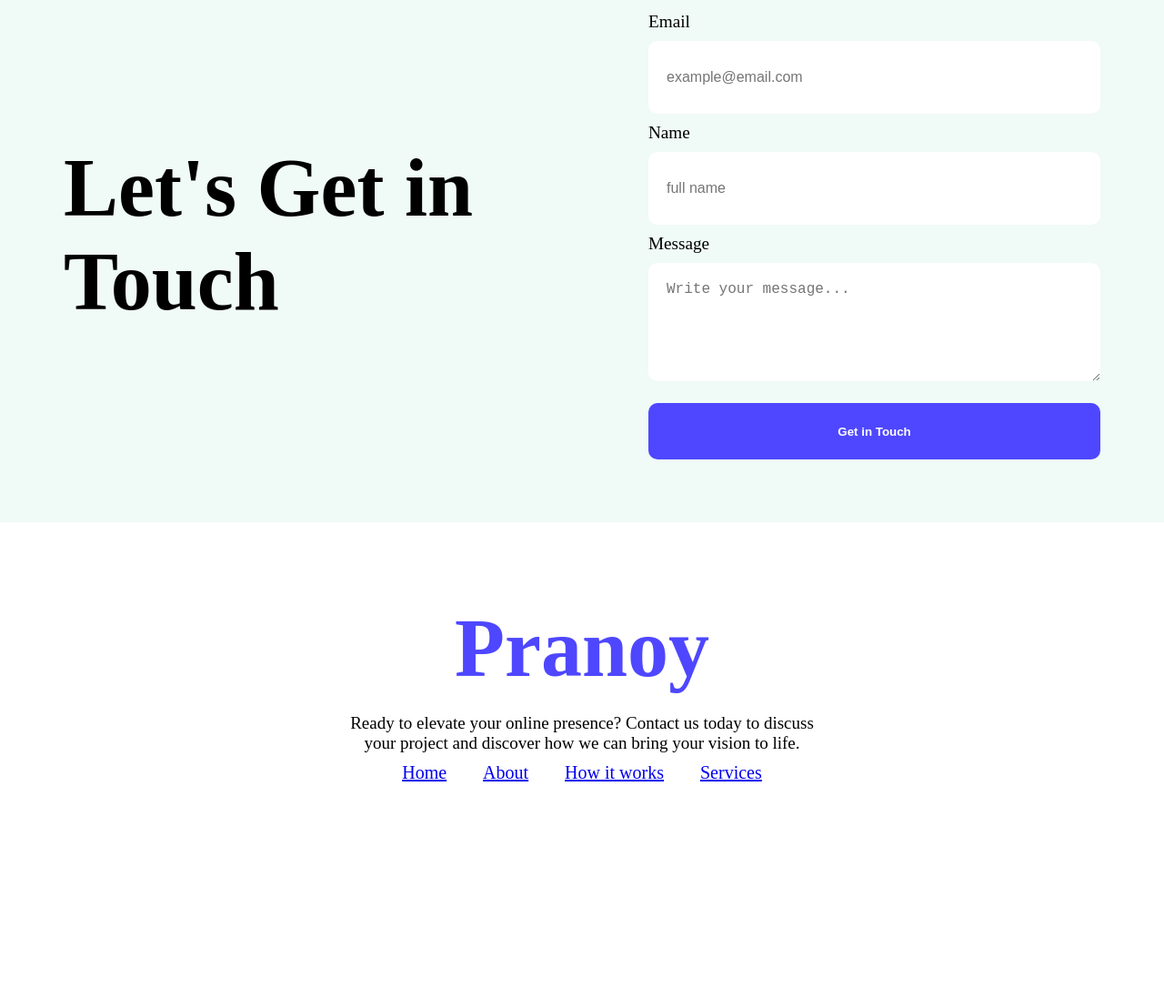
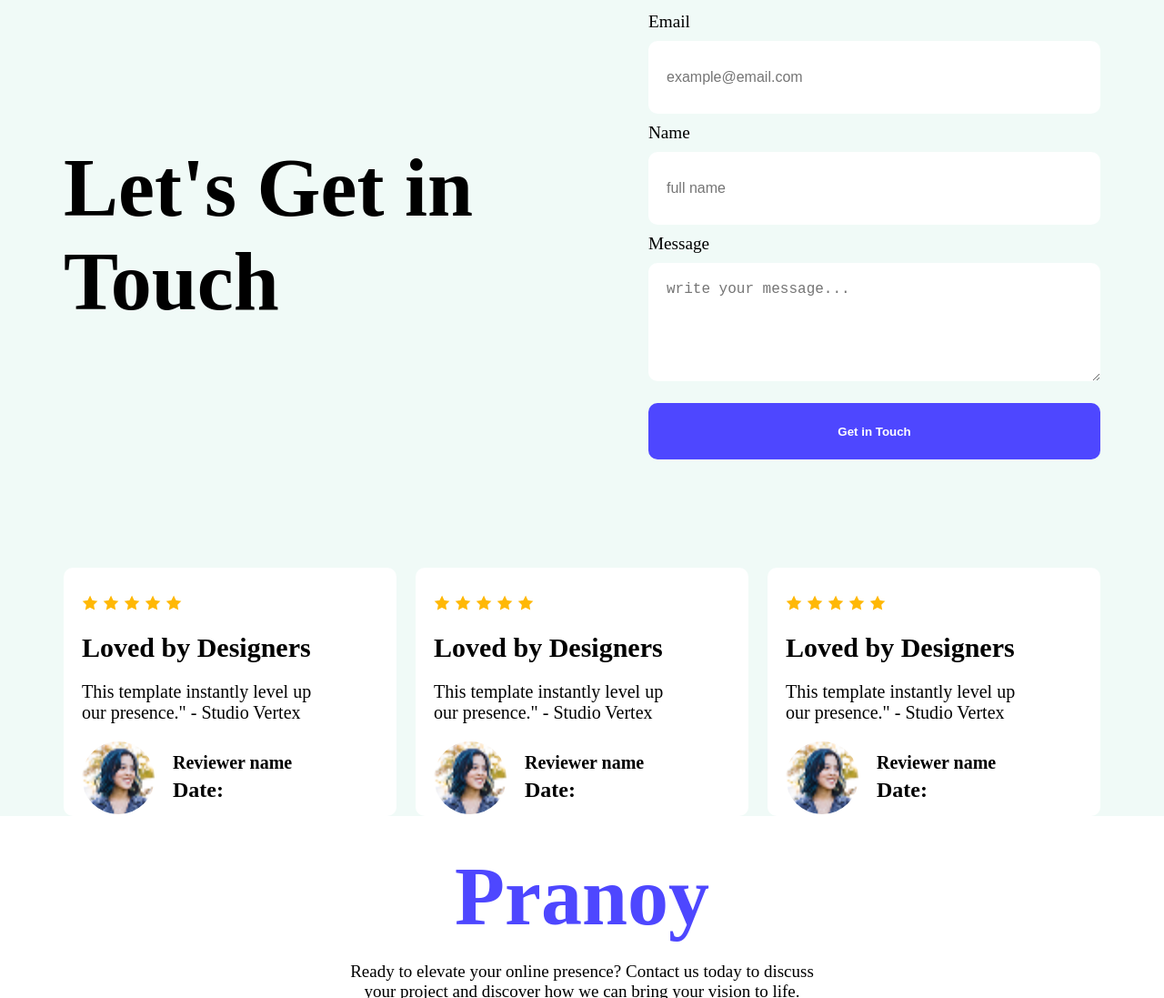
Before and after one commit to Pranoy-B/B12A01-landing-launchpad, a plain HTML site: page index.html in a window 1280 px wide. Shown: the part 1672-2769 px from the top of the page at 91% size. Before the commit the page ends 2724 px from the top, so only its background shows below. Drawn offline with Linux system fonts and the light colour scheme.

Commit message:
review section added

```diff
--- a/CSS/style.css
+++ b/CSS/style.css
@@ -264,3 +264,67 @@ input {
 .footer-bar a{
     font-size: 20px;
 }
+
+
+/* Review Section */
+
+.review {
+    max-width: 1140px;
+    margin: auto;
+    display: flex;
+    justify-content: space-between;
+}
+
+.review-card {
+    border-radius: 10px;
+    background-color: white;
+    height: 243px;
+    width: 326px;
+    padding: 30px 20px 0px;
+}
+
+.review-img {
+    display: flex;
+    justify-content: left;
+    text-align: center;
+    align-items: center;
+    padding: 10px 50px 10px 0px;
+}
+
+.review-img img{
+    height: 80px;
+    width: 80px;
+    border-radius: 50%;
+}
+
+.review-star {
+    display: flex;
+    margin-bottom: 10px;
+    gap: 5px;
+}
+
+.review-text h3{
+    font-size: 30px;
+    padding: 10px 0px 10px 0px;
+}
+
+.review-text p{
+    font-size: 20px;
+    padding: 10px 50px 10px 0px;
+}
+
+.reviewer-text {
+    text-align: left;
+    align-items: left;
+    padding-left: 20px;
+}
+
+.reviewer-text h5{
+    padding: 5px 0px;
+    font-size: 20px;
+}
+
+.reviewer-text p{
+    padding: 5px 0px;
+    font-size: larger;
+}
--- a/index.html
+++ b/index.html
@@ -92,12 +92,117 @@
                         <label for="name">Name</label>
                         <input type="text" placeholder="full name">
                         <label for="text">Message</label>
-                        <textarea name="message" id="" placeholder="Write your message..." rows="5"></textarea>
+                        <textarea name="message" id="" placeholder="write your message..." rows="5"></textarea>
                     </form>
                     <button class="form-btn">Get in Touch</button>
                 </div>
             </div>
         </section>
+
+        <section>
+            <div class="review">
+                <div class="review-card">
+                    <div class="review-star">
+                        <div>
+                            <img src="./Assets/icon-star.png" alt="star png">
+                        </div>
+                        <div>
+                            <img src="./Assets/icon-star.png" alt="star png">
+                        </div>
+                        <div>
+                            <img src="./Assets/icon-star.png" alt="star png">
+                        </div>
+                        <div>
+                            <img src="./Assets/icon-star.png" alt="star png">
+                        </div>
+                        <div>
+                            <img src="./Assets/icon-star.png" alt="star png">
+                        </div>
+                    </div>
+                    <div class="review-text">
+                        <h3>Loved by Designers</h3>
+                        <p>This template instantly level up our presence." - Studio Vertex</p>
+                    </div>
+                    <div class="review-img">
+                        <div>
+                            <img src="./Assets/avatar.png" alt="reviewer-image">
+                        </div>
+                        <div class="reviewer-text">
+                            <h5>Reviewer name</h>
+                            <p>Date:</p>
+                        </div>
+
+                    </div>
+                </div>
+                <div class="review-card">
+                    <div class="review-star">
+                        <div>
+                            <img src="./Assets/icon-star.png" alt="star png">
+                        </div>
+                        <div>
+                            <img src="./Assets/icon-star.png" alt="star png">
+                        </div>
+                        <div>
+                            <img src="./Assets/icon-star.png" alt="star png">
+                        </div>
+                        <div>
+                            <img src="./Assets/icon-star.png" alt="star png">
+                        </div>
+                        <div>
+                            <img src="./Assets/icon-star.png" alt="star png">
+                        </div>
+                    </div>
+                    <div class="review-text">
+                        <h3>Loved by Designers</h3>
+                        <p>This template instantly level up our presence." - Studio Vertex</p>
+                    </div>
+                    <div class="review-img">
+                        <div>
+                            <img src="./Assets/avatar.png" alt="reviewer-image">
+                        </div>
+                        <div class="reviewer-text">
+                            <h5>Reviewer name</h>
+                            <p>Date:</p>
+                        </div>
+
+                    </div>
+                </div>
+                <div class="review-card">
+                    <div class="review-star">
+                        <div>
+                            <img src="./Assets/icon-star.png" alt="star png">
+                        </div>
+                        <div>
+                            <img src="./Assets/icon-star.png" alt="star png">
+                        </div>
+                        <div>
+                            <img src="./Assets/icon-star.png" alt="star png">
+                        </div>
+                        <div>
+                            <img src="./Assets/icon-star.png" alt="star png">
+                        </div>
+                        <div>
+                            <img src="./Assets/icon-star.png" alt="star png">
+                        </div>
+                    </div>
+                    <div class="review-text">
+                        <h3>Loved by Designers</h3>
+                        <p>This template instantly level up our presence." - Studio Vertex</p>
+                    </div>
+                    <div class="review-img">
+                        <div>
+                            <img src="./Assets/avatar.png" alt="reviewer-image">
+                        </div>
+                        <div class="reviewer-text">
+                            <h5>Reviewer name</h>
+                            <p>Date:</p>
+                        </div>
+
+                    </div>
+                </div>
+            </div>
+        </section>
+
     </main>
 
     <footer>
```
